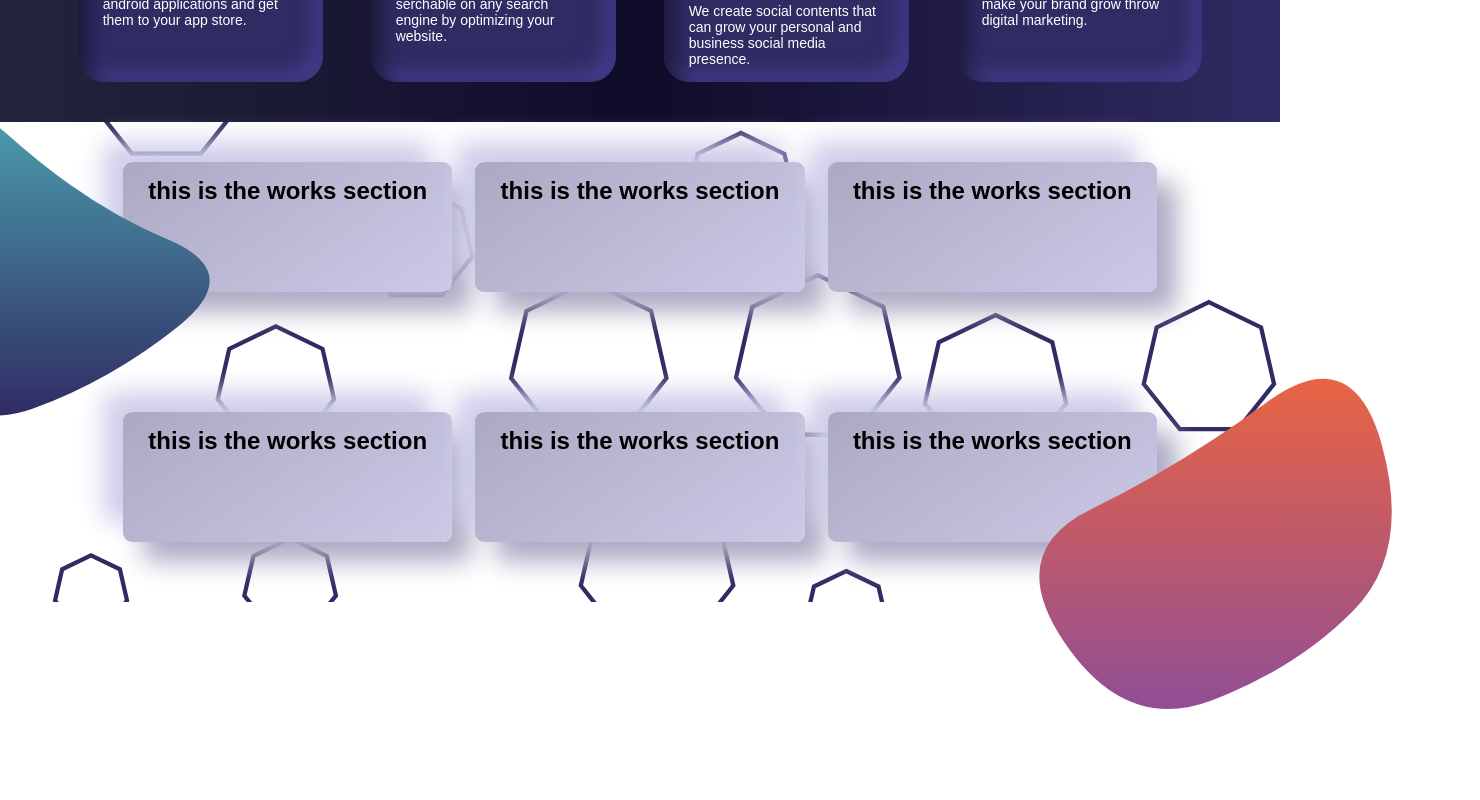
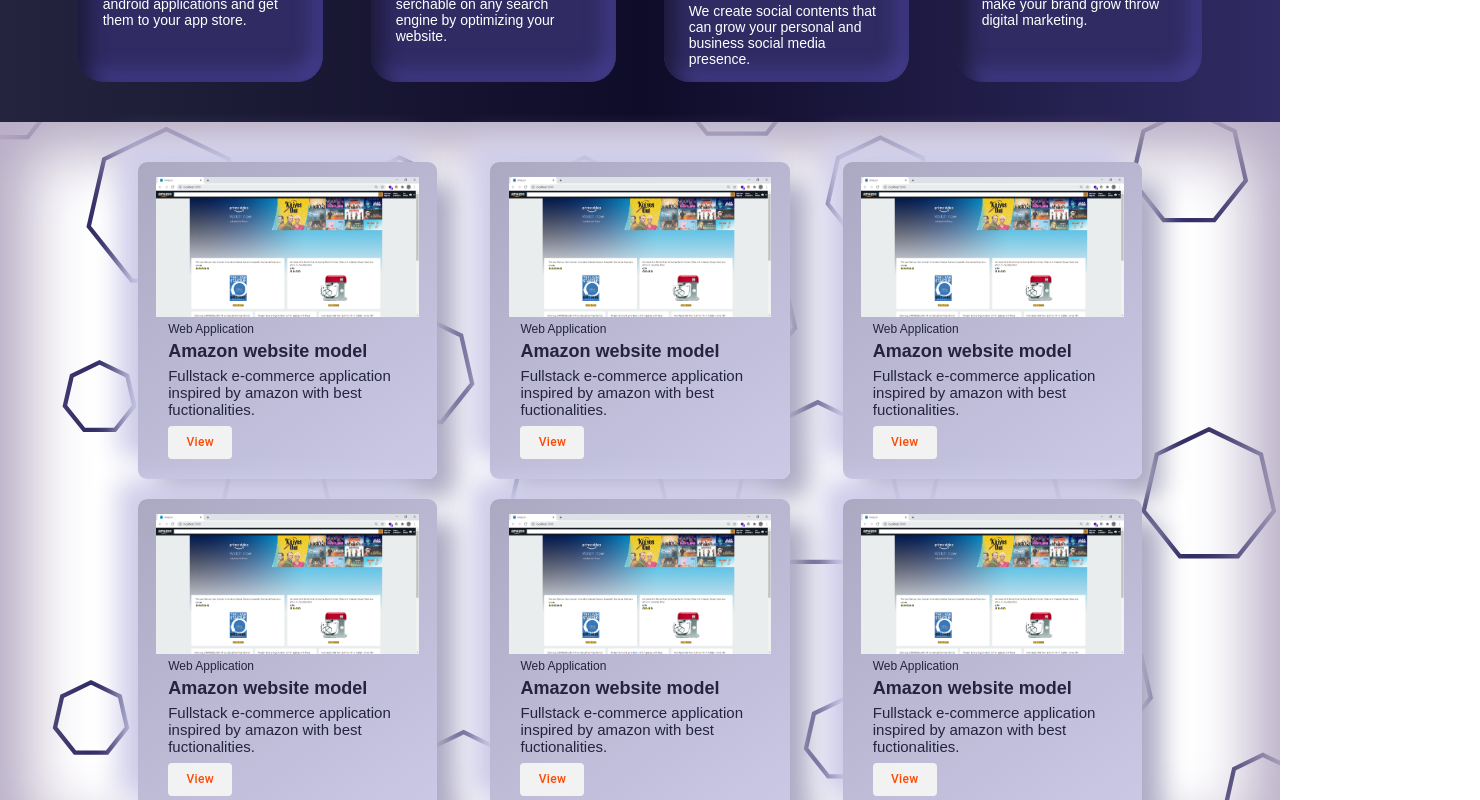
Before and after one commit to CodexpathCommunity/DivBuilder, a React (Create React App) app: page / in a window 1280 px wide. Shown: the part 1340-2140 px from the top of the page, 1480 px wide, since content can reach past the window. Built offline with nearby package versions, Linux system fonts and the light colour scheme.

Commit message:
finished working on the work gallery

```diff
--- a/src/Components/Header/HeaderElements.js
+++ b/src/Components/Header/HeaderElements.js
@@ -63,14 +63,14 @@
   display: flex;
   align-items: center;
 
-  @media screen and (max-width: 540px) {
+  @media screen and (max-width: 640px) {
     display: block;
     position: absolute;
     top: 3.6rem;
     left: 0;
     background: var(--lightTheme);
     width: 50%;
-    height: 50vh;
+    height: 90vh;
     border-right: #ccc 1px solid;
     opacity: 0.9;
     padding: 30px;
@@ -89,7 +89,7 @@
   font-weight: 200;
   cursor: pointer;
 
-  @media screen and (max-width: 540px) {
+  @media screen and (max-width: 640px) {
     color: var(--mainTheme);
     margin: 0 0 25px 0;
     font-size: 25px;
@@ -109,7 +109,7 @@
   cursor: pointer;
   display: none;
 
-  @media screen and (max-width: 540px) {
+  @media screen and (max-width: 640px) {
     display: block;
   }
   @media screen and (max-width: 240px) {
--- a/src/Components/Works/Index.js
+++ b/src/Components/Works/Index.js
@@ -1,4 +1,5 @@
 import React from "react";
+import WorkingCard from "./WorkingCard";
 import {
   BolbBtm,
   BolbTop,
@@ -12,30 +13,16 @@
   return (
     <>
       <WorkingContainer>
-        <BolbTop src="./images/blob_6-2-20.svg" />
         <WorkingContent>
           <WorkingCardContainer>
-            <WorkingCardContent>
-              <h2>this is the works section</h2>
-            </WorkingCardContent>
-            <WorkingCardContent>
-              <h2>this is the works section</h2>
-            </WorkingCardContent>
-            <WorkingCardContent>
-              <h2>this is the works section</h2>
-            </WorkingCardContent>
-            <WorkingCardContent>
-              <h2>this is the works section</h2>
-            </WorkingCardContent>
-            <WorkingCardContent>
-              <h2>this is the works section</h2>
-            </WorkingCardContent>
-            <WorkingCardContent>
-              <h2>this is the works section</h2>
-            </WorkingCardContent>
+            <WorkingCard />
+            <WorkingCard />
+            <WorkingCard />
+            <WorkingCard />
+            <WorkingCard />
+            <WorkingCard />
           </WorkingCardContainer>
         </WorkingContent>
-        <BolbBtm src="./images/blob_6-2-9.svg" />
       </WorkingContainer>
     </>
   );
--- /dev/null
+++ b/src/Components/Works/WorkingCard.js
@@ -0,0 +1,32 @@
+import React from "react";
+import {
+  WorkImg,
+  WorkingCardContent,
+  WorkType,
+  WorkHeading,
+  WorkingBtn,
+  WorkDesc,
+  WorkTextContainer,
+  PageLink,
+} from "./WorkingElement";
+
+function WorkingCard() {
+  return (
+    <WorkingCardContent>
+      <WorkImg src="./images/amazonChallange.png" />
+      <WorkTextContainer>
+        <WorkType>Web Application</WorkType>
+        <WorkHeading>Amazon website model</WorkHeading>
+        <WorkDesc>
+          Fullstack e-commerce application inspired by amazon with best
+          fuctionalities.
+        </WorkDesc>
+        <PageLink href="https://www.amazon.com/">
+          <WorkingBtn>View</WorkingBtn>
+        </PageLink>
+      </WorkTextContainer>
+    </WorkingCardContent>
+  );
+}
+
+export default WorkingCard;
--- a/src/Components/Works/WorkingElement.js
+++ b/src/Components/Works/WorkingElement.js
@@ -1,10 +1,15 @@
+import { Button } from "@material-ui/core";
+import { Link } from "react-router-dom";
 import styled from "styled-components";
 
 export const WorkingContainer = styled.div`
   display: flex;
-  height: 60vh;
+  height: 100%;
   position: relative;
   z-index: 50px;
+  border-radius: 0px;
+  background: #b8aec6;
+  box-shadow: inset 30px 30px 61px #b6acc4, inset -30px -30px 61px #bab0c8;
   background: url("./images/polygon-scatter-haikei (1).svg") center center/cover;
 `;
 export const BolbTop = styled.img`
@@ -40,16 +45,73 @@
   width: 90%;
   margin: 0 auto;
   z-index: 100px;
+
+  @media screen and (max-width: 800px) {
+    grid-template-columns: repeat(2, 1fr);
+  }
+  @media screen and (max-width: 600px) {
+    grid-template-columns: 1fr;
+  }
 `;
 export const WorkingCardContent = styled.div`
   display: flex;
-  align-items: center;
+  align-items: flex-start;
   flex-direction: column;
-  height: 100px;
+  height: 100%;
   width: 90%;
   margin: 0 auto;
   padding: 15px;
+  box-sizing: border-box;
   border-radius: 9px;
   background: linear-gradient(145deg, #aba9c2, #cbc9e6);
   box-shadow: 20px 20px 26px #adabc4, -20px -20px 26px #cfcdea;
 `;
+export const WorkImg = styled.img`
+  width: 100%;
+  height: 140px;
+  object-fit: contain;
+`;
+export const WorkTextContainer = styled.div`
+  display: flex;
+  align-items: flex-start;
+  flex-direction: column;
+  padding: 5px 15px;
+  box-sizing: border-box;
+  color: var(--mainTheme);
+`;
+export const WorkType = styled.h4`
+  font-size: 12px;
+  font-weight: 10;
+  margin-bottom: 5px;
+`;
+export const WorkHeading = styled.h2`
+  font-size: 18px;
+  font-weight: 600;
+  margin-bottom: 5px;
+`;
+export const WorkDesc = styled.p`
+  font-size: 15px;
+  font-weight: 100;
+  margin-bottom: 8px;
+`;
+export const WorkingBtn = styled(Button)`
+  text-transform: inherit !important;
+  font-size: 12px !important;
+  background: var(--lightTheme) !important;
+  color: var(--subTheme) !important;
+
+  @media screen and (max-width: 320px) {
+    font-size: 12px !important;
+  }
+
+  &:hover {
+    background: var(--mainTheme) !important;
+    color: #fff !important;
+  }
+`;
+export const PageLink = styled.a`
+  outline: none;
+  border: none;
+  cursor: pointer;
+  text-decoration: none;
+`;
```
Also changed, not shown: public/images/amazonChallange.png (added), public/images/appleclone.png (added).
